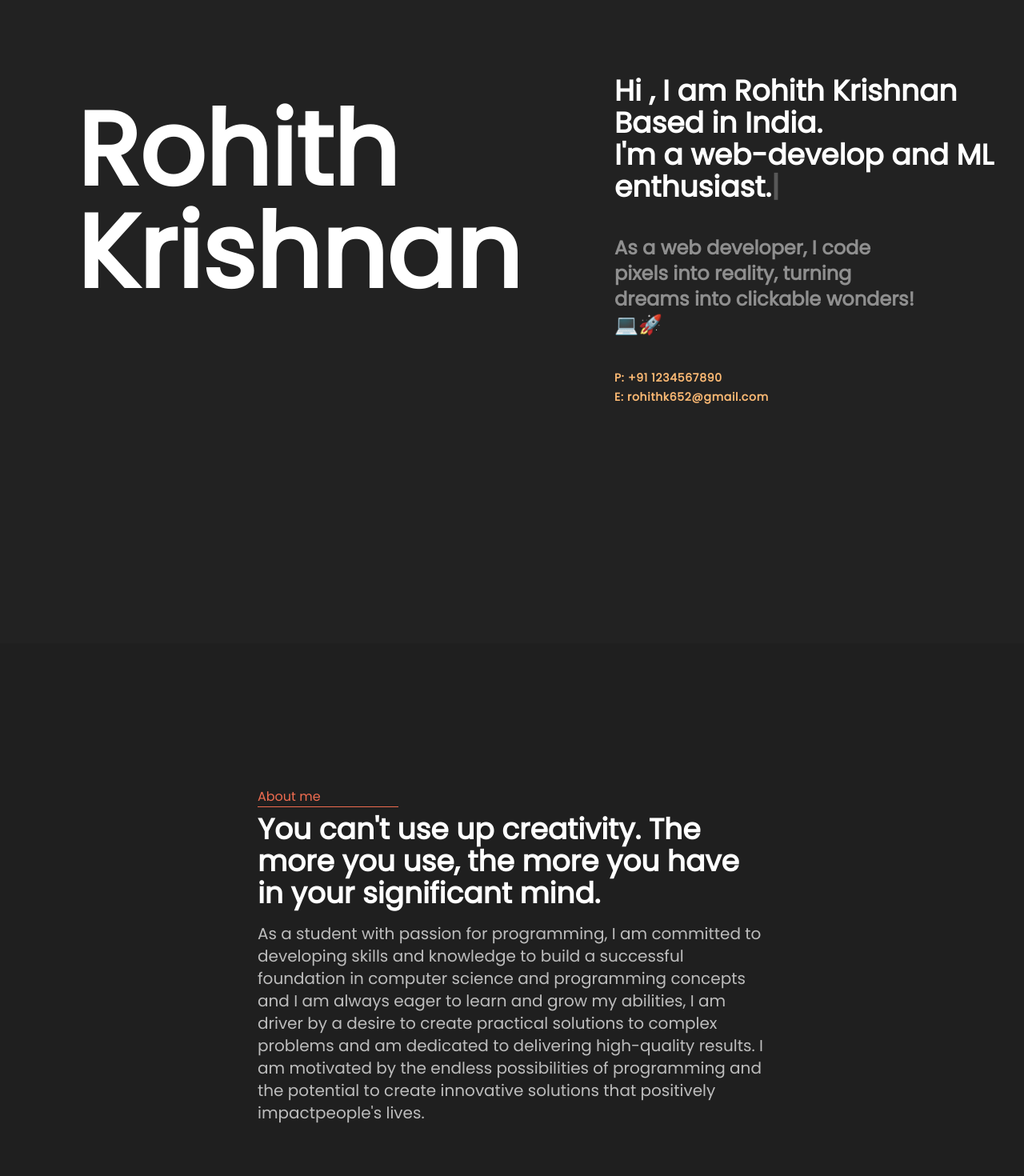
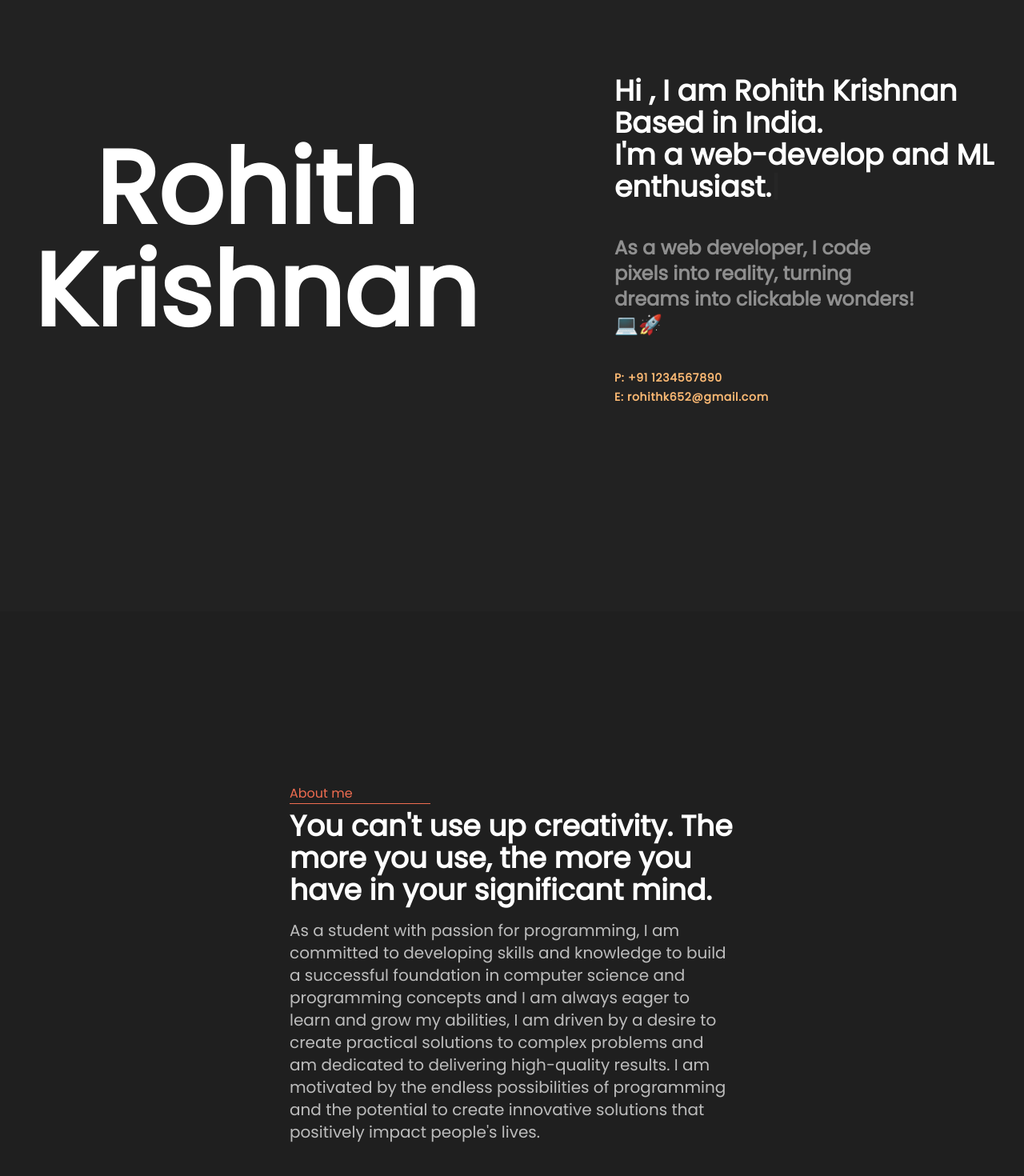
Before and after one commit to Rohithk2003/portfolio, a Next.js app: page / in a window 1280 px wide. Shown: the part 100-1570 px from the top of the page at 80% size. Built offline with nearby package versions, Linux system fonts and the light colour scheme; what tailwindcss-animated would draw is missing.

Commit message:
added new animations to main page change ts to jsx

```diff
--- a/components/about.tsx
+++ b/components/about.js
@@ -1,34 +1,34 @@
 export default function About() {
     return (
         <div id={"about"}
-             className={"h-[700px] p-1 overflow-hidden bg-[#1f1f1f] flex flex-wrap justify-start mt-10 md:justify-center"}>
-            <div className={"w-full md:w-1/2 max-h-1/2 mt-10  xl:mt-20 flex flex-col justify-center flex-wrap "}>
+             className={"h-[110vh] p-1  bg-[#1f1f1f] flex flex-wrap justify-center"}>
+            <div className={"w-full lg:w-1/2 h-full  p-10   flex flex-col justify-center flex-wrap "}>
                 <div className={"w-full mb-2"}>
                     <h4 className={"text-[#ef6c50] "}>About me </h4>
-                    <div className={"w-44   border-b border-b-[#ef6c50] text-[#ef6c50]"}>
+                    <div className={"w-44  border-b border-b-[#ef6c50] text-[#ef6c50]"}>
                         {/*<hr className={"w-full h-[2px] border-0 mt-3 ml-5 bg-[#ef6c50] text-[#ef6c50]"}/>*/}
                     </div>
                 </div>
                 <div className={"w-full text-md text-white"}>
-                    <div className={"w-full mb-4 font-bold text-2xl md:text-4xl"}>
+                    <div className={"w-full mb-4 font-bold text-xl md:text-4xl"}>
                         You {`can't`} use up creativity.
                         The more you use, the more
                         you have in your significant mind.
                     </div>
-                    <div className={"text-xl text-[#bdbdbd]  w-full"}>
+                    <div className={"md:text-xl text-md text-[#bdbdbd]  w-full"}>
                         As a student with passion for programming,
                         I am committed to developing skills and
                         knowledge to build a successful
                         foundation in computer science and
                         programming concepts and I am always
                         eager to learn and grow my abilities, I am
-                        driver by a desire to create practical
+                        driven by a desire to create practical
                         solutions to complex problems and am
                         dedicated to delivering high-quality results. I am
                         motivated by the endless possibilities of
                         programming and the potential to create
                         innovative solutions that positively impact
-                        {`people's`} lives.
+                        {` people's`} lives.
                     </div>
                 </div>
             </div>
--- a/components/contact.tsx
+++ b/components/contact.tsx
@@ -4,19 +4,7 @@ import Link from "next/link";
 
 export default function ContactDetails() {
     return (
-        <div id={"contact w-full"}
-             className={" flex flex-row flex-wrap justify-between w-full h-max p-20 bg-[#222222] "}>
-            <div className={"h-full flex flex-col justify-center align-middle"}>
-                <div className={"w-full h-10 flex justify-center align-middle flex-row"}>
-                    <p className={"text-sm underline  text-center text-[#f16b4b] font-extrabold w-44 "}>Have an idea?</p>
-                </div>
-                <div className={"w-full h-30 flex justify-center align-middle flex-row"}>
-                    <p className={"text-4xl text-white  text-center font-[1000] w-96 h-10"}>Connect with me </p>
-                </div>
-                <div className={"h-64 mt-20 flex justify-center align-middle flex-row"}>
-                        <Link className={"text-4xl text-white text-center  font-[1000] w-96"} href="mailto:rohithk652@gmail.com">rohithk652@gmail.com </Link>
-                </div>
-            </div>
+        <div id={"contact w-full"}>
         </div>
     )
 }
--- a/components/main.js
+++ b/components/main.js
@@ -1,7 +1,7 @@
 import Image from "next/image";
 // import profile from '../public/profile.jpg'
 import Typed from "typed.js"
-import {useRef,useEffect} from "react";
+import {useRef, useEffect} from "react";
 
 export default function Main() {
     const el = useRef(null);
@@ -21,36 +21,38 @@ export default function Main() {
         <div id={"home"}
              className={" flex flex-wrap flex-row  bg-[#222222]   h-[100vh] pb-32 "}>
             <div
-                    className={" xl:w-1/2 w-3/4 bg-[#222222] p-10 flex md:justify-start justify-center col-span-2 row-span-2"}>
-                    <div>
+                className={" xl:w-1/2 w-full bg-[#222222] p-10 flex  justify-center"}>
                 <div
-                            className={"text-white mt-10 name-label animate-bounce animate-infinite animate-duration-[2000ms] animate-ease-in-out  font-bold relative text-9xl text-wrap flex flex-wrap top-20 left-[10%]  z-[0]"}>
-                            <div>Rohith</div>
-                            <div>Krishnan</div>
+                    className={"text-white text-center animate-bounce  animate-infinite animate-duration-[2000ms] animate-ease-in-out  font-bold  md:text-9xl text-6xl  flex  flex-wrap items-center   z-[0]"}>
+                    Rohith
+                    Krishnan
                 </div>
                 {/*<div*/}
-                        {/*    className={"md:w-[300px] h-[200px] w-[200px] md:h-[300px] overflow-hidden relative md:left-44 left-[40%] top-[-10%] md:top-[-40%] xl:top-[-20px]  float-right rounded-full border-2 border-white object-cover"}>*/}
-                        {/*    <Image className={"z-48 object-contain relative top-[-80px] "} src={""} alt={""}*/}
+                {/*    className={"md:w-[300px] h-[200px]  w-[200px] md:h-[300px] overflow-hidden absolute xl:bottom-10 bottom-auto xl:top-auto top-0 xl:right-auto right-[10%] xl:left-[30%] float-right rounded-full border-2 border-white object-cover"}>*/}
+                {/*    <Image className={"z-48 object-contain  "} src={"/portfolio/main.png"} alt={""}*/}
                 {/*           width={300}*/}
                 {/*           height={300}/></div>*/}
             </div>
-                </div>
             <div
-                    className={" xl:w-1/2 w-full  h-full bg-[#222222] flex  justify-center align-middle items-center flex-row "}>
-                    <div className={"flex justify-center flex-col h-max pl-32    "}>
+                className={" xl:w-1/2 w-full overflow-hidden h-full bg-[#222222] flex  justify-center align-middle items-center flex-row "}>
+                <div className={"flex justify-center flex-col h-max  md:pl-32 pl-10     "}>
                     <div
                         className={"md:text-4xl text-2xl animate-fade-left animate-once animate-duration-[2000ms] animate-ease-in-out  min-h-36 font-bold based-data text-white "}>
                         <span ref={el}/>
                     </div>
-                        <div className={"text-2xl main-one-right animate-1 w-96  mt-10 font-bold based-data text-[#8f8f8f] relative "}>As a web developer,
+                    <div
+                        className={"text-2xl main-one-right animate-1 w-96  mt-10 font-bold based-data text-[#8f8f8f] relative "}>As
+                        a web developer,
                         I
-                            code pixels into reality, turning dreams into clickable wonders! 💻<span >🚀</span>
+                        code pixels into reality, turning dreams into clickable wonders! 💻<span>🚀</span>
                     </div>
-                        <div className={"text-sm w-44  main-one-right animate-2 mt-10 font-bold based-data text-orange-300 tracking-wider"}>P:
+                    <div
+                        className={"text-sm w-44  main-one-right animate-2 mt-10 font-bold based-data text-orange-300 tracking-wider"}>P:
                         +91
                         1234567890
                     </div>
-                        <div className={"text-sm w-64  main-one-right animate-3 mt-1 font-bold based-data text-orange-300 tracking-wider"}>E:
+                    <div
+                        className={"text-sm w-64  main-one-right animate-3 mt-1 font-bold based-data text-orange-300 tracking-wider"}>E:
                         rohithk652@gmail.com
                     </div>
                 </div>
--- a/components/navbar.tsx
+++ b/components/navbar.js
@@ -64,29 +64,43 @@ export default function Navbar() {
                         href={"https://flowcv.com/resume/34p8i21ase"}>Download
                         CV</a></button>
                 </div>
+
+            </div>
             <div
-                    className={`w-full p-16 pt-6 transition absolute duration-800 ease-in-out translate-y-[15%] z-40 bg-black flex-col flex h-max ${topBarVisible ? ('translate-x-0') : ('-translate-x-[100%]')}`}>
-                    <div className={"w-1/3  mt-auto  mb-auto "}>
-                        <h4 className={"text-2xl font-bold mb-2"}>Portfo<span className={"text-[#f26c4f]"}>lio</span>.</h4>
+                className={`w-full p-16 fixed transition inset-0 top-0 left-0  duration-800 ease-in-out  z-[999] justify-center items-center bg-black flex-col flex h-screen ${topBarVisible ? ('translate-x-0') : ('-translate-x-[100%]')}`}>
+                <div className={"flex  order-0 align-middle w-full absolute top-10  justify-start m-auto "}>
+                    <a className={" grid  ml-2 grid-rows-3w"} onClick={handleHamButtonClick}>
+                        <span
+                            className={`w-7 h-1 mb-1 bg-white transition-all duration-300 ease-in-out ${HamStatus ? (" rotate-45") : ""}`}></span>
+
+                        <span
+                            className={`w-7 h-1 mb-1 bg-white transition-all duration-300 ease-in-out ${HamStatus ? (" rotate-[-45deg] translate-y-[-8px]") : ""}`}></span>
+
+                        <span
+                            className={`w-7 h-1 mb-1 bg-white  ease-in-out ${HamStatus ? ("hidden") : ""}`}></span>
+                    </a>
+                </div>
+                <div className={"w-1/3  "}>
+                    <h4 className={"text-2xl font-bold text-center mb-2"}>Portfo<span
+                        className={"text-[#f26c4f]"}>lio</span>.</h4>
                 </div>
                 <ul className={"flex w-full gap-2 flex-col"}>
                     {
                         headings.map((heading, index) => {
                             return (
-                                    <Link key={index} onClick={() => {
-                                        setTopBarVisibility(!topBarVisible);
-                                        setHamButtonStatus(!HamStatus);
-                                    }} href={`#${heading.toLowerCase()}`}>
-                                        <li  className={"w-full  flex justify-center items-center rounded hover:bg-[#f26c4f] transition-all duration-300 ease-in-out border-gray-500   h-16 border-2 "}>
+                                // <Link key={index} onClick={() => {
+                                //     setTopBarVisibility(!topBarVisible);
+                                //     setHamButtonStatus(!HamStatus);
+                                // }} href={`#${heading.toLowerCase()}`}>
+                                <li className={"w-full hover:text-white  flex justify-center bg-left-to-right items-center rounded hover:bg-[#f26c4f] transition-all duration-300 ease-in-out border-gray-500   h-16 border-2 "}>
                                     {heading}
                                 </li>
-                                    </Link>)
+                                // </Link>
+                            )
                         })
                     }
                 </ul>
             </div>
-            </div>
-
         </nav>
 
     )
--- a/styles/globals.css
+++ b/styles/globals.css
@@ -151,3 +151,13 @@ nav {
 .animate-6 {
     animation-delay: 1.25s;
 }
+.bg-left-to-right{
+    background: linear-gradient(to right, #f26c4f 50%, white 50%);
+    background-size: 200% 100%;
+    background-position: right bottom;
+    transition: all .5s ease-out;
+    color:black;
+}
+.bg-left-to-right:hover {
+    background-position: left bottom;
+}
```
Also changed, not shown: public/portfolio/main.png (added). Lines whose indentation alone changed are shown as unchanged.
